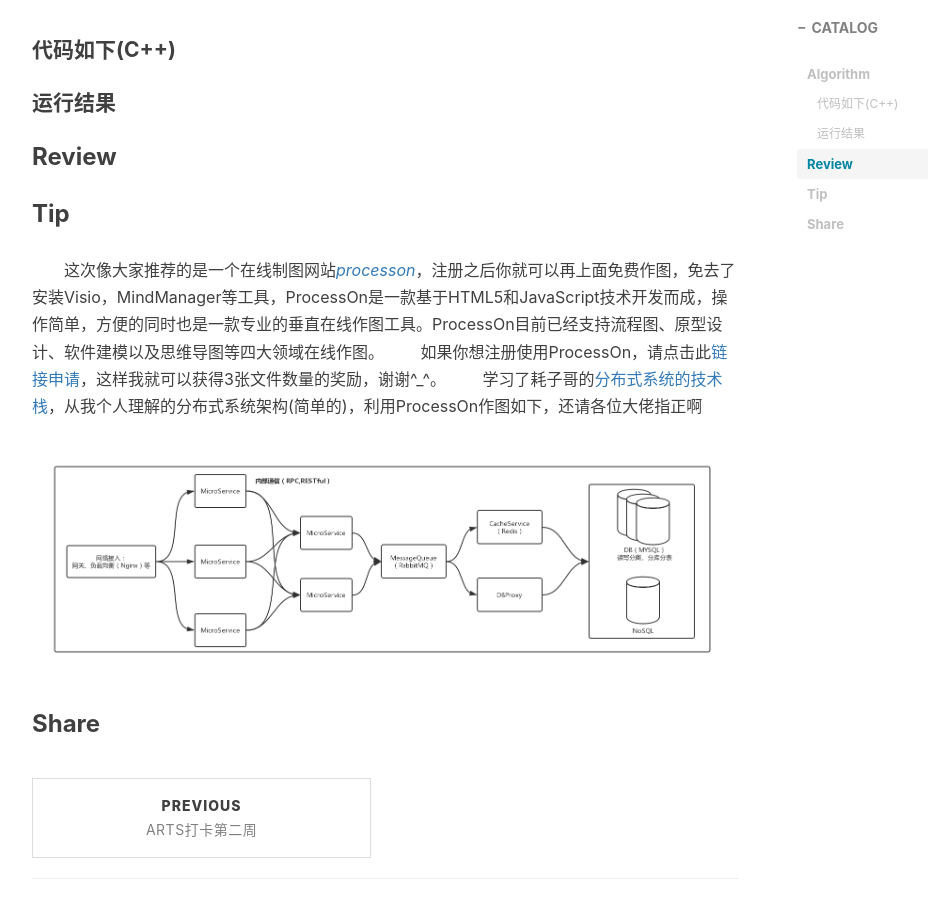
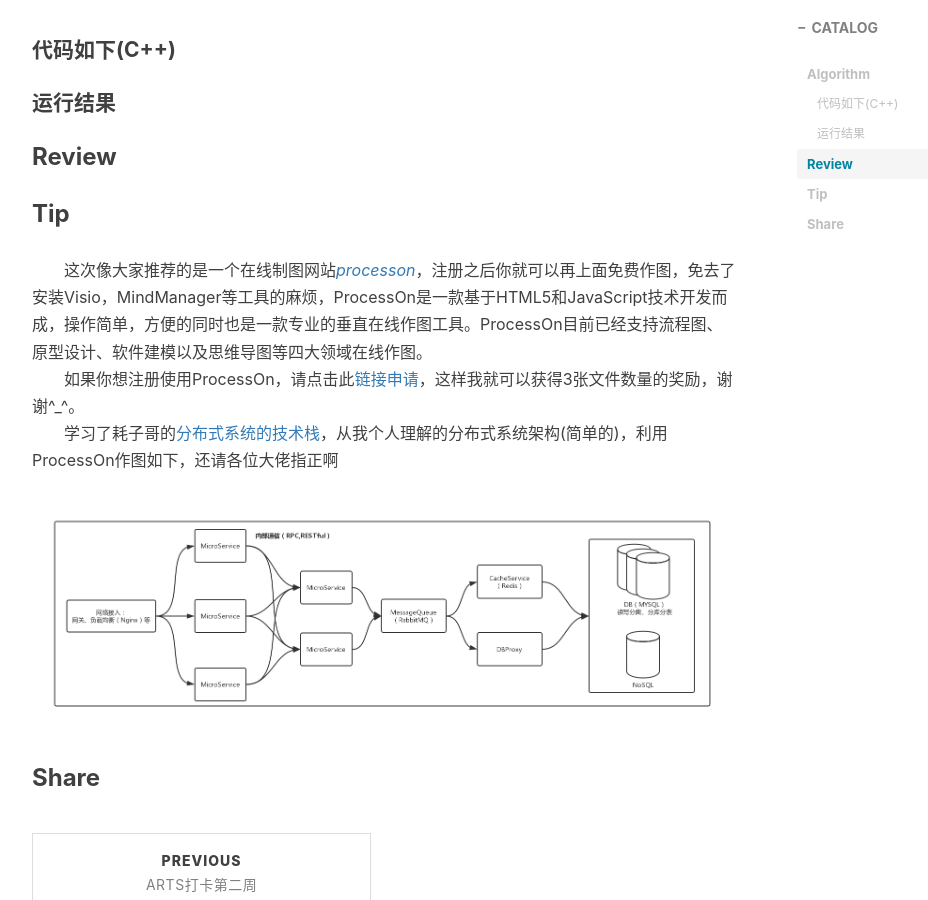
Before and after one commit to gaolujie365/gaolujie365.github.io, a Jekyll site: the page built from _posts/2019-00-00-ARTS打卡第三周.md, in a window 1280 px wide and 900 px high, scrolled down 648 px. Shown: the whole window, without its empty margins (233-1161 px from the left). Built offline with Jekyll 4.4.1, drawn with Linux system fonts in a browser that asks for light colours; nearby versions of some CDN libraries; comment, search, counter and statistics services are not loaded.

Commit message:
Update 2019-00-00-ARTS打卡第三周.md

```diff
--- a/_posts/2019-00-00-ARTS打卡第三周.md
+++ b/_posts/2019-00-00-ARTS打卡第三周.md
@@ -31,7 +31,7 @@ tags:
 
 ### Tip
 
-&emsp;&emsp;这次像大家推荐的是一个在线制图网站*[processon](https://www.processon.com)*，注册之后你就可以再上面免费作图，免去了安装Visio，MindManager等工具，ProcessOn是一款基于HTML5和JavaScript技术开发而成，操作简单，方便的同时也是一款专业的垂直在线作图工具。ProcessOn目前已经支持流程图、原型设计、软件建模以及思维导图等四大领域在线作图。
+&emsp;&emsp;这次像大家推荐的是一个在线制图网站*[processon](https://www.processon.com)*，注册之后你就可以再上面免费作图，免去了安装Visio，MindManager等工具的麻烦，ProcessOn是一款基于HTML5和JavaScript技术开发而成，操作简单，方便的同时也是一款专业的垂直在线作图工具。ProcessOn目前已经支持流程图、原型设计、软件建模以及思维导图等四大领域在线作图。
 &emsp;&emsp;如果你想注册使用ProcessOn，请点击此[链接申请](https://www.processon.com/i/5cacb08be4b06765f08af857)，这样我就可以获得3张文件数量的奖励，谢谢^_^。
 &emsp;&emsp;学习了耗子哥的[分布式系统的技术栈](https://time.geekbang.org/column/article/1512)，从我个人理解的分布式系统架构(简单的)，利用ProcessOn作图如下，还请各位大佬指正啊
 ![](http://github.com/gaolujie365/gaolujie365.github.io/raw/master/img/2019/20190416-分布式初识.png)
```
